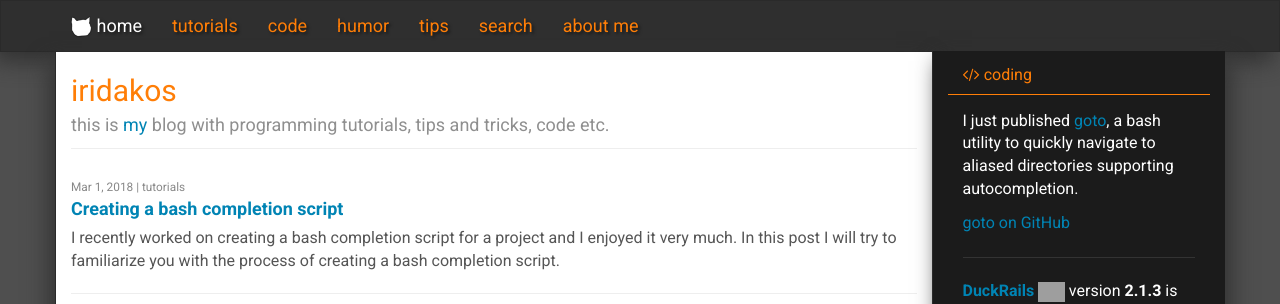
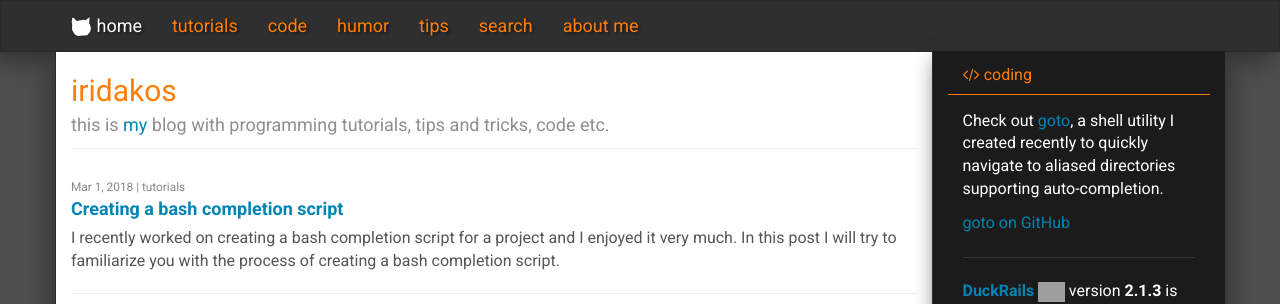
Before and after one commit to iridakos/iridakos.github.io, a Jekyll site: the page built from index.html, in a window 1280 px wide. Shown: the top 304 px of the page. Built offline with Jekyll 4.4.1, drawn with Linux system fonts in a browser that asks for light colours; nearby versions of some CDN libraries; the list of posts is cut into pages by our own code; comment, search, counter and statistics services are not loaded; grey boxes are pictures that could not be loaded.

Commit message:
Update news.html

```diff
--- a/_includes/news.html
+++ b/_includes/news.html
@@ -5,10 +5,8 @@
 
     <div class="panel-body">
       <p>
-
-
-I just published <a class="ga-event-link" data-event-label="goto repo" data-event-action="click" data-event-category="News links" href="https://github.com/iridakos/goto" target="_blank">goto</a>, a bash utility
-         to quickly navigate to aliased directories supporting autocompletion.
+        Check out <a class="ga-event-link" data-event-label="goto repo" data-event-action="click" data-event-category="News links" href="https://github.com/iridakos/goto" target="_blank">goto</a>, a shell utility I created recently
+         to quickly navigate to aliased directories supporting auto-completion.
       </p>
 
         <p><a class="github-button" href="https://github.com/iridakos/goto" data-size="large" data-show-count="false" aria-label="Star iridakos/goto on GitHub">goto on GitHub</a></p></p>
```
